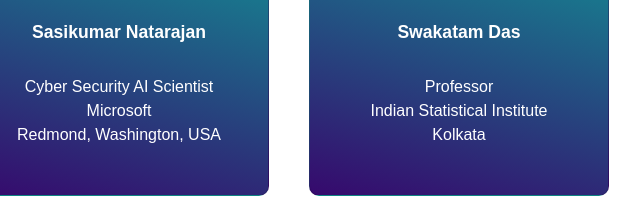
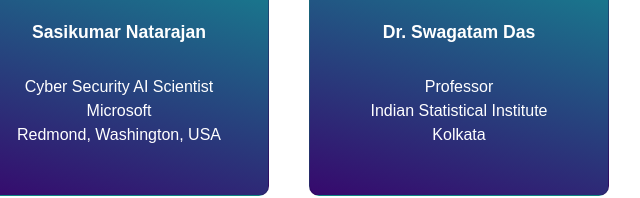
Before and after one commit to hajay180505/icc-three, a plain HTML site: page index.html in a window 1280 px wide. Shown: the part 8217-8415 px from the top of the page, 521-1161 px from the left. Drawn offline with nearby package versions, Linux system fonts and the light colour scheme.

Commit message:
Update index.html

```diff
--- a/index.html
+++ b/index.html
@@ -719,7 +719,7 @@
         <img src="images/swagatam_das.jpg" alt="picture" height="150">
         <p>
 
-        <h4 class="fw-bold text-center name">Swakatam Das</h4><br>
+        <h4 class="fw-bold text-center name">Dr. Swagatam Das</h4><br>
         Professor <br>
         Indian Statistical Institute<br>
         Kolkata<br><br>
```
